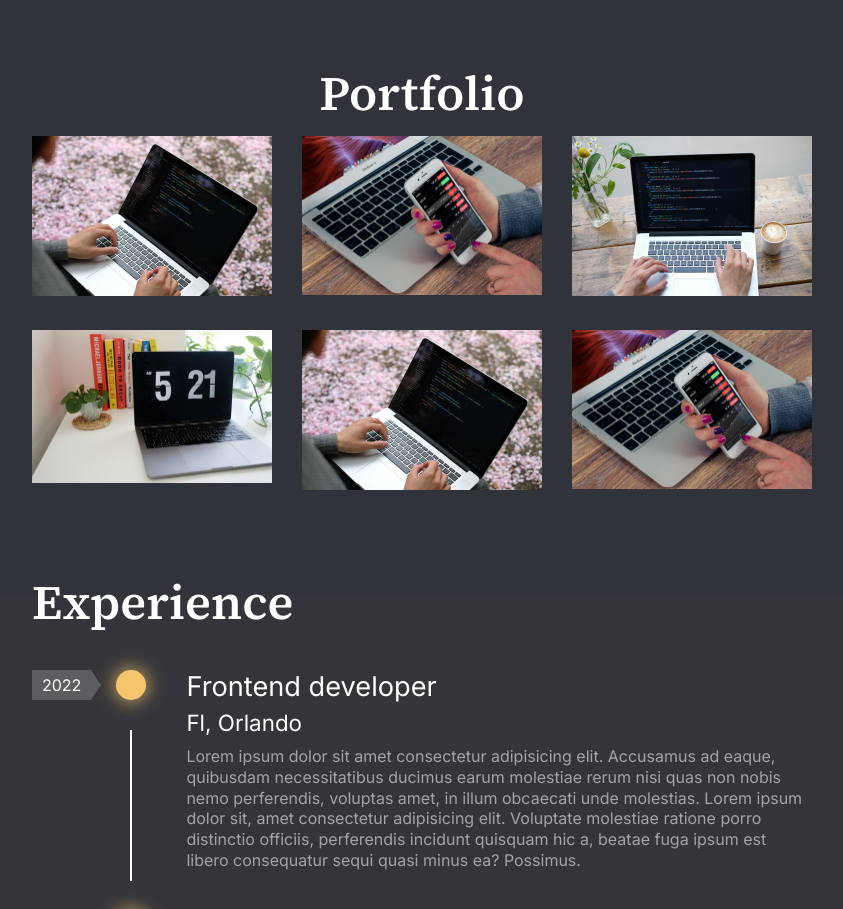
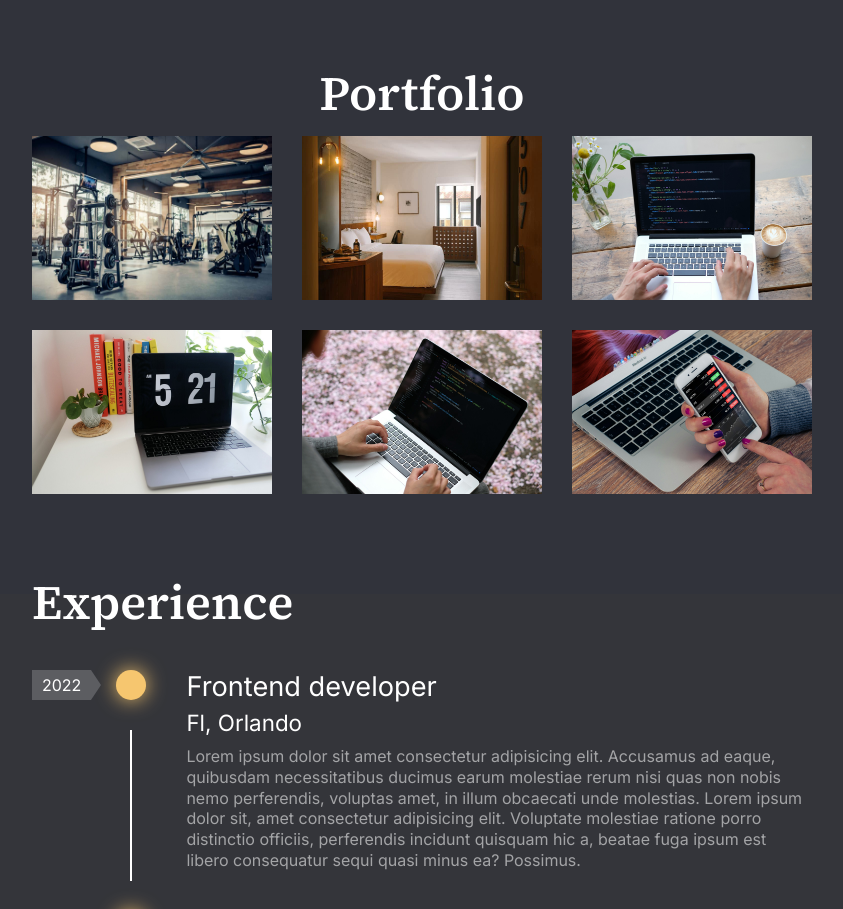
Before and after one commit to SergeyKhvalev83/dev_portfolio, a Next.js app: page / in a window 1280 px wide. Shown: the part 1600-2509 px from the top of the page, without its empty margins (218-1061 px from the left). Built offline with nearby package versions, Linux system fonts and the light colour scheme.

Commit message:
projects to portfolio initial adding

```diff
--- a/app/components/PortfolioSection.tsx
+++ b/app/components/PortfolioSection.tsx
@@ -9,10 +9,10 @@ const PortfolioSection = () => {
         <h2>Portfolio</h2>
         <div className="portfolio-container">
           <a href="">
-            <img src="/img/mackbook.jpg" alt="" />
+            <img src="/img/workout_app_logo.jpg" alt="workout_logo" />
           </a>
           <a href="">
-            <img src="/img/mackbook2.jpg" alt="" />
+            <img src="/img/air_bnb_clon_logo.jpg" alt="airbnb_logo" />
           </a>
           <a href="">
             <img src="/img/mackbook3.jpg" alt="" />
--- a/app/styles/portfolio.scss
+++ b/app/styles/portfolio.scss
@@ -9,6 +9,7 @@ section#portfolio h2 {
 
 .portfolio-container img {
   width: 100%;
+  height: 100%;
 }
 .portfolio-container {
   display: grid;
```
Also changed, not shown: public/img/air_bnb_clon_logo.jpg (added), public/img/workout_app_logo.jpg (added).
